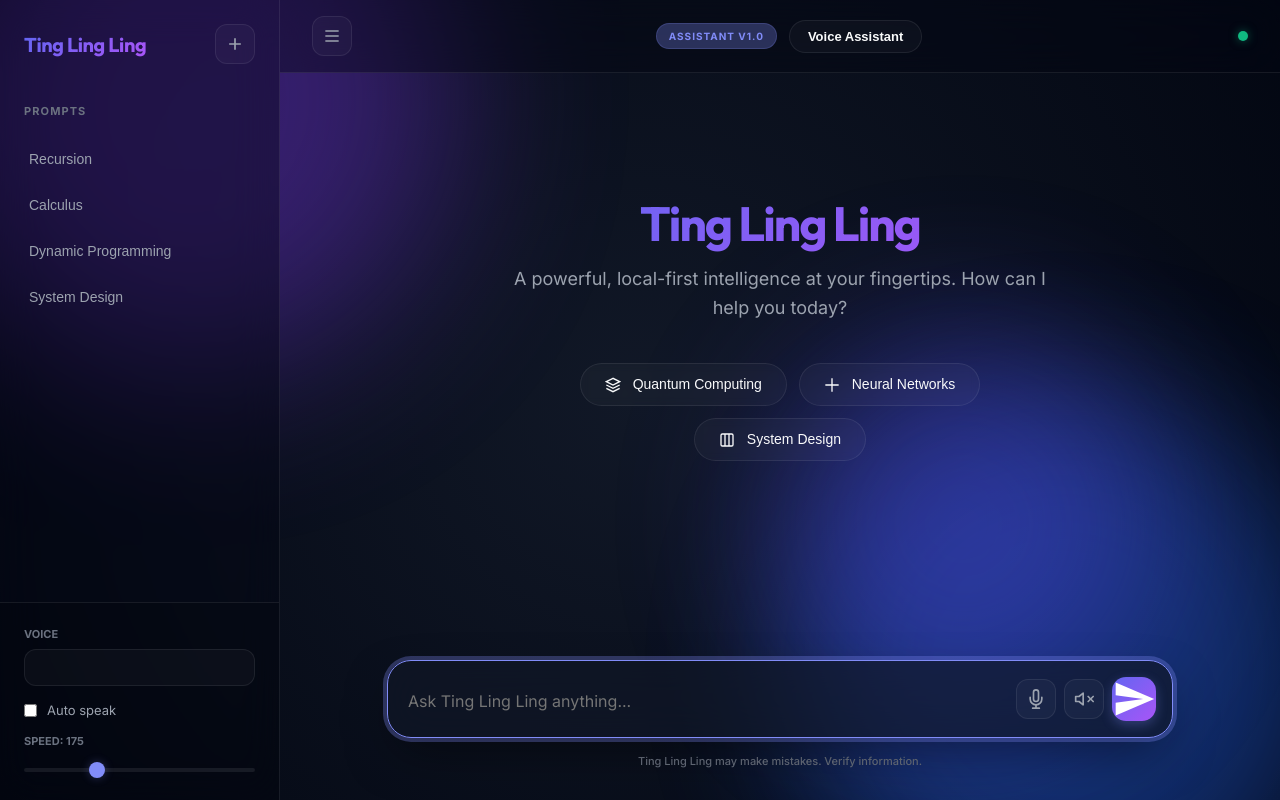
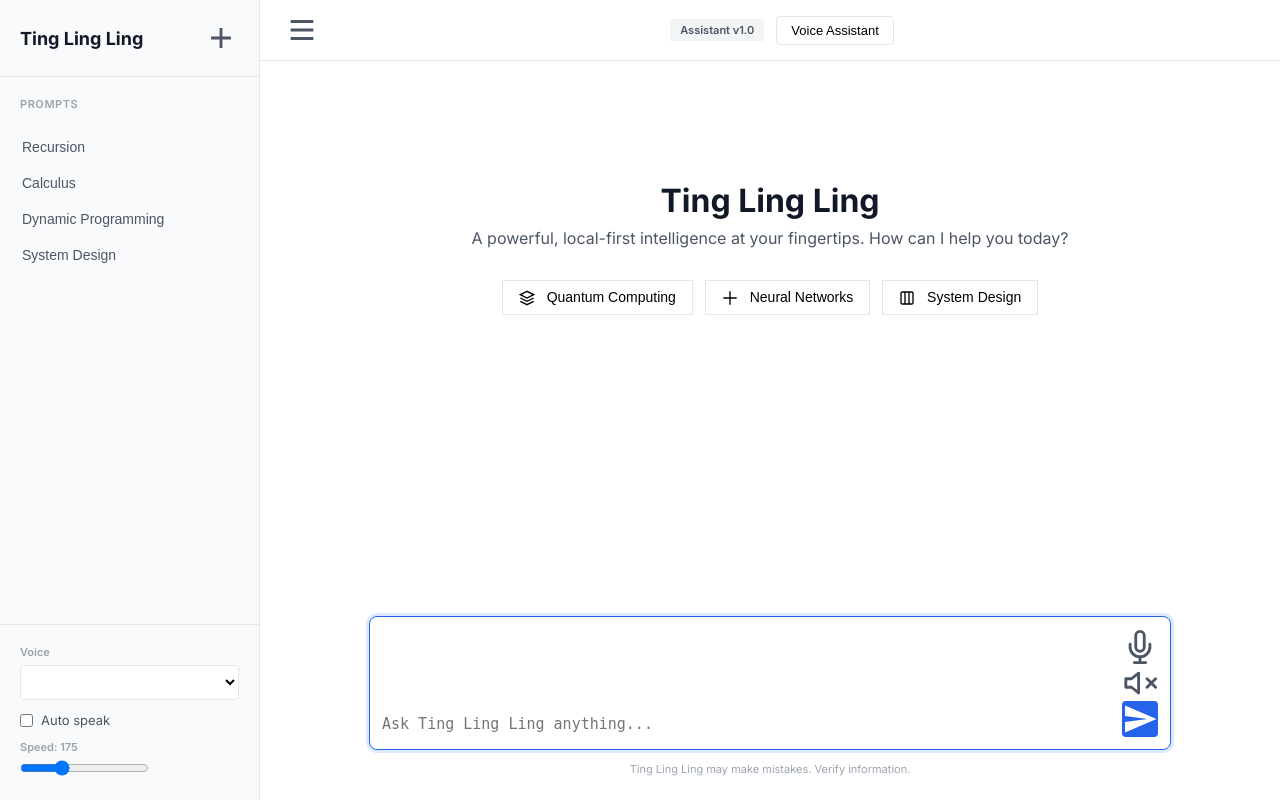
Before and after one commit to nishkarshsharma051-ai/SML-small-language-model-, a Flask app: page / in a window 1280 px wide. Run offline with Flask 3, Linux system fonts and the light colour scheme; lists and menus that the app fills with data are empty.

```diff
--- a/static/app.js
+++ b/static/app.js
@@ -11,9 +11,6 @@ const voiceRate    = document.getElementById('voiceRate');
 const rateValue   = document.getElementById('rateValue');
 const sidebar     = document.getElementById('sidebar');
 const voiceAssistantBtn = document.getElementById('voiceAssistantBtn');
-const brainModeToggle = document.getElementById('brainModeToggle');
-const modeLocalLabel = document.getElementById('modeLocalLabel');
-const modeCloudLabel = document.getElementById('modeCloudLabel');
 const stopGenBtn  = document.getElementById('stopGenBtn');
 const autoSpeakToggle = document.getElementById('autoSpeakToggle');
 const voiceVisualizer = document.getElementById('voiceVisualizer');
@@ -344,7 +341,7 @@ async function sendMessage() {
   sendBtn.disabled = true;
   if (stopGenBtn) stopGenBtn.classList.remove('hidden');
 
-  const brain_mode = (brainModeToggle && !brainModeToggle.checked) ? 'local' : 'cloud';
+  const brain_mode = 'cloud';
 
   try {
     // Prefer streaming if the browser supports it.
--- a/static/style.css
+++ b/static/style.css
@@ -1,31 +1,21 @@
-/* ─── Premium Glassmorphic Design System ──────────────────────── */
+/* ─── Clean Professional UI ─────────────────────────────────── */
 :root {
-  --bg: #030712;
-  --sidebar-bg: rgba(3, 7, 18, 0.4);
-  --glass: rgba(17, 24, 39, 0.7);
-  --glass-border: rgba(255, 255, 255, 0.08);
-  --glass-highlight: rgba(255, 255, 255, 0.03);
+  --bg: #ffffff;
+  --sidebar-bg: #f9fafb;
+  --border: #e5e7eb;
+  --text: #111827;
+  --text-muted: #4b5563;
+  --text-dim: #9ca3af;
 
-  --text: #f9fafb;
-  --text-muted: #9ca3af;
-  --text-dim: #6b7280;
+  --accent: #2563eb;
+  --accent-soft: #dbeafe;
 
-  --accent: #818cf8;
-  --accent-glow: rgba(129, 140, 248, 0.3);
-  --accent-gradient: linear-gradient(135deg, #6366f1 0%, #a855f7 100%);
+  --radius-sm: 4px;
+  --radius-md: 8px;
+  --radius-lg: 12px;
 
-  --radius-sm: 8px;
-  --radius-md: 12px;
-  --radius-lg: 20px;
-  --radius-full: 9999px;
-
-  --sidebar-w: 280px;
-  --shadow-sm: 0 1px 2px 0 rgb(0 0 0 / 0.05);
-  --shadow-md: 0 4px 6px -1px rgb(0 0 0 / 0.1), 0 2px 4px -2px rgb(0 0 0 / 0.1);
-  --shadow-lg: 0 10px 15px -3px rgb(0 0 0 / 0.1), 0 4px 6px -4px rgb(0 0 0 / 0.1);
-  --shadow-glass: 0 8px 32px 0 rgba(0, 0, 0, 0.37);
-
-  --transition: all 0.3s cubic-bezier(0.4, 0, 0.2, 1);
+  --sidebar-w: 260px;
+  --transition: all 0.2s ease;
 }
 
 *, *::before, *::after {
@@ -35,80 +25,23 @@
 }
 
 body {
-  font-family: 'Inter', -apple-system, BlinkMacSystemFont, "Segoe UI", Roboto, Helvetica, Arial, sans-serif;
+  font-family: 'Inter', -apple-system, BlinkMacSystemFont, "Segoe UI", Roboto, sans-serif;
   -webkit-font-smoothing: antialiased;
-  -moz-osx-font-smoothing: grayscale;
   background: var(--bg);
   color: var(--text);
   height: 100vh;
-  width: 100vw;
   display: flex;
   overflow: hidden;
-  position: relative;
-}
-
-/* ─── Ambient Canvas ────────────────────────────────────────── */
-.ambient-canvas {
-  position: fixed;
-  top: 0;
-  left: 0;
-  right: 0;
-  bottom: 0;
-  z-index: -1;
-  overflow: hidden;
-  background: radial-gradient(circle at 50% 50%, #111827 0%, #030712 100%);
-}
-
-.blob {
-  position: absolute;
-  filter: blur(80px);
-  opacity: 0.4;
-  border-radius: var(--radius-full);
-  animation: blob-float 20s infinite alternate;
-}
-
-.blob-purple {
-  width: 500px;
-  height: 500px;
-  background: #7c3aed;
-  top: -100px;
-  left: -100px;
-}
-
-.blob-blue {
-  width: 600px;
-  height: 600px;
-  background: #2563eb;
-  bottom: -150px;
-  right: -100px;
-  animation-delay: -5s;
-}
-
-.blob-indigo {
-  width: 400px;
-  height: 400px;
-  background: #4f46e5;
-  top: 40%;
-  left: 60%;
-  animation-delay: -10s;
-}
-
-@keyframes blob-float {
-  0% { transform: translate(0, 0) scale(1); }
-  33% { transform: translate(30px, -50px) scale(1.1); }
-  66% { transform: translate(-20px, 20px) scale(0.9); }
-  100% { transform: translate(0, 0) scale(1); }
 }
 
 /* ─── Sidebar ────────────────────────────────────────────────── */
 .sidebar {
   width: var(--sidebar-w);
   background: var(--sidebar-bg);
-  backdrop-filter: blur(20px);
-  border-right: 1px solid var(--glass-border);
+  border-right: 1px solid var(--border);
   display: flex;
   flex-direction: column;
-  transition: transform 0.4s cubic-bezier(0.4, 0, 0.2, 1), width 0.4s cubic-bezier(0.4, 0, 0.2, 1);
+  transition: width 0.3s ease, transform 0.3s ease;
   z-index: 50;
 }
 
@@ -118,433 +51,312 @@ body {
 }
 
 .sidebar-header {
-  padding: 24px;
+  padding: 20px;
   display: flex;
   align-items: center;
   justify-content: space-between;
+  border-bottom: 1px solid var(--border);
 }
 
 .logo {
-  font-family: 'Outfit', sans-serif;
   font-weight: 700;
-  font-size: 20px;
-  background: var(--accent-gradient);
-  -webkit-background-clip: text;
-  -webkit-text-fill-color: transparent;
-  letter-spacing: -0.02em;
+  font-size: 18px;
+  color: var(--text);
 }
 
 .sidebar-section-label {
-  padding: 16px 24px 8px;
+  padding: 20px 20px 8px;
   font-size: 11px;
-  font-weight: 700;
+  font-weight: 600;
   color: var(--text-dim);
   text-transform: uppercase;
-  letter-spacing: 0.1em;
+  letter-spacing: 0.05em;
 }
 
 .topic-nav {
   flex: 1;
   overflow-y: auto;
-  padding: 12px;
+  padding: 10px;
 }
 
 .topic-btn {
   width: 100%;
   background: transparent;
-  border: 1px solid transparent;
+  border: none;
   color: var(--text-muted);
   text-align: left;
-  padding: 12px 16px;
+  padding: 10px 12px;
   border-radius: var(--radius-md);
   font-size: 14px;
-  font-weight: 500;
   cursor: pointer;
   transition: var(--transition);
-  margin-bottom: 4px;
 }
 
 .topic-btn:hover {
-  background: var(--glass-highlight);
+  background: #f3f4f6;
   color: var(--text);
-  border-color: var(--glass-border);
-  transform: translateX(4px);
 }
 
 .topic-btn.active {
-  background: var(--glass-highlight);
-  border-color: rgba(129, 140, 248, 0.3);
+  background: var(--accent-soft);
   color: var(--accent);
+  font-weight: 500;
 }
 
 .sidebar-footer {
-  padding: 24px;
-  border-top: 1px solid var(--glass-border);
-  background: rgba(0, 0, 0, 0.1);
+  padding: 20px;
+  border-top: 1px solid var(--border);
 }
 
 .voice-label, .rate-label {
   font-size: 11px;
-  font-weight: 700;
+  font-weight: 600;
   color: var(--text-dim);
   display: block;
-  margin-bottom: 8px;
-  text-transform: uppercase;
+  margin-bottom: 6px;
 }
 
 .voice-select {
   width: 100%;
-  padding: 10px 12px;
-  background: rgba(255, 255, 255, 0.03);
-  border: 1px solid var(--glass-border);
-  border-radius: var(--radius-md);
-  color: var(--text);
+  padding: 8px;
+  background: white;
+  border: 1px solid var(--border);
+  border-radius: var(--radius-sm);
   font-size: 13px;
   outline: none;
-  transition: var(--transition);
-  appearance: none;
-}
-
-.voice-select:focus {
-  border-color: var(--accent);
-  box-shadow: 0 0 0 2px var(--accent-glow);
 }
 
 .check-row {
   display: flex;
   align-items: center;
-  gap: 10px;
+  gap: 8px;
   font-size: 13px;
-  margin: 16px 0;
-  cursor: pointer;
+  margin: 12px 0;
   color: var(--text-muted);
-  transition: var(--transition);
 }
 
-.check-row:hover {
-  color: var(--text);
-}
-
-.rate-slider {
-  width: 100%;
-  height: 4px;
-  background: var(--glass-border);
-  border-radius: var(--radius-full);
-  outline: none;
-  -webkit-appearance: none;
-}
-
-.rate-slider::-webkit-slider-thumb {
-  -webkit-appearance: none;
-  width: 16px;
-  height: 16px;
-  background: var(--accent);
-  border-radius: 50%;
-  cursor: pointer;
-  box-shadow: 0 0 10px var(--accent-glow);
-}
-
-/* ─── Main Content ───────────────────────────────────────────── */
+/* ─── Main Area ─────────────────────────────────────────────── */
 .main {
   flex: 1;
   display: flex;
   flex-direction: column;
   position: relative;
-  height: 100vh;
+  background: white;
 }
 
 .topbar {
-  padding: 16px 32px;
+  padding: 12px 24px;
   display: flex;
   align-items: center;
   justify-content: space-between;
-  border-bottom: 1px solid var(--glass-border);
-  background: rgba(3, 7, 18, 0.4);
-  backdrop-filter: blur(20px);
-  z-index: 40;
+  border-bottom: 1px solid var(--border);
+  background: white;
 }
 
 .icon-btn {
-  background: var(--glass-highlight);
-  border: 1px solid var(--glass-border);
-  cursor: pointer;
+  background: transparent;
+  border: 1px solid transparent;
   color: var(--text-muted);
+  width: 36px;
+  height: 36px;
+  border-radius: var(--radius-sm);
   display: flex;
   align-items: center;
   justify-content: center;
-  width: 40px;
-  height: 40px;
-  border-radius: var(--radius-md);
+  cursor: pointer;
   transition: var(--transition);
 }
 
 .icon-btn:hover {
-  background: var(--glass-border);
+  background: #f3f4f6;
   color: var(--text);
-  transform: translateY(-1px);
-}
-
-.icon-btn:active {
-  transform: scale(0.95);
-}
-
-.icon-btn svg {
-  width: 20px;
-  height: 20px;
+  border-color: var(--border);
 }
 
 .model-badge {
-  font-size: 10px;
-  font-weight: 800;
-  color: var(--accent);
-  letter-spacing: 0.1em;
-  text-transform: uppercase;
-  background: var(--accent-glow);
-  padding: 6px 12px;
+  font-size: 11px;
+  font-weight: 600;
+  color: var(--text-muted);
+  background: #f3f4f6;
+  padding: 4px 10px;
   border-radius: var(--radius-full);
-  border: 1px solid rgba(129, 140, 248, 0.2);
 }
 
 .topbar-center {
   display: flex;
+  align-items: center;
   gap: 12px;
-  align-items: center;
 }
 
 .voice-assistant-toggle, .stop-btn {
-  background: var(--glass-highlight);
-  border: 1px solid var(--glass-border);
-  padding: 8px 18px;
-  border-radius: var(--radius-full);
+  background: white;
+  border: 1px solid var(--border);
+  padding: 6px 14px;
+  border-radius: var(--radius-sm);
   font-size: 13px;
-  font-weight: 600;
+  font-weight: 500;
   cursor: pointer;
   display: flex;
   align-items: center;
   gap: 8px;
-  color: var(--text);
   transition: var(--transition);
 }
 
-.voice-assistant-toggle:hover {
-  background: var(--glass-border);
+.voice-assistant-toggle.active {
+  background: #fee2e2;
+  border-color: #f87171;
+  color: #991b1b;
 }
 
-.voice-assistant-toggle.active {
-  background: #f87171;
-  border-color: #ef4444;
-  color: white;
-}
-
-/* ─── Chat Window ────────────────────────────────────────────── */
+/* ─── Chat ─────────────────────────────────────────────────── */
 .chat-window {
   flex: 1;
   overflow-y: auto;
   padding: 40px 0;
-  scrollbar-width: thin;
-  scrollbar-color: var(--glass-border) transparent;
-}
-
-.chat-window::-webkit-scrollbar {
-  width: 6px;
-}
-
-.chat-window::-webkit-scrollbar-thumb {
-  background: var(--glass-border);
-  border-radius: var(--radius-full);
 }
 
 .welcome {
   max-width: 600px;
   margin: 10vh auto;
   text-align: center;
-  padding: 0 24px;
-  animation: fade-in-up 0.8s cubic-bezier(0.16, 1, 0.3, 1);
 }
 
 .welcome-title {
-  font-family: 'Outfit', sans-serif;
-  font-size: 48px;
-  font-weight: 700;
-  margin-bottom: 12px;
-  background: var(--accent-gradient);
-  -webkit-background-clip: text;
-  -webkit-text-fill-color: transparent;
-  letter-spacing: -0.04em;
+  font-size: 32px;
+  font-weight: 800;
+  color: var(--text);
+  margin-bottom: 8px;
 }
 
 .welcome-subtitle {
-  font-size: 18px;
   color: var(--text-muted);
-  margin-bottom: 40px;
-  line-height: 1.6;
-  font-weight: 400;
+  margin-bottom: 32px;
 }
 
 .suggestion-chips {
   display: flex;
-  flex-wrap: wrap;
   justify-content: center;
   gap: 12px;
+  flex-wrap: wrap;
 }
 
 .chip {
-  background: var(--glass-highlight);
-  border: 1px solid var(--glass-border);
-  padding: 12px 24px;
+  background: white;
+  border: 1px solid var(--border);
+  padding: 8px 16px;
   border-radius: var(--radius-full);
   font-size: 14px;
-  font-weight: 500;
   cursor: pointer;
-  color: var(--text);
   transition: var(--transition);
-  backdrop-filter: blur(4px);
 }
 
 .chip:hover {
-  background: var(--accent-gradient);
-  border-color: transparent;
-  transform: translateY(-2px);
-  box-shadow: 0 10px 20px -10px var(--accent-glow);
+  border-color: var(--accent);
+  background: var(--accent-soft);
+  color: var(--accent);
 }
 
-/* ─── Messages ───────────────────────────────────────────────── */
+/* ─── Messages ─────────────────────────────────────────────── */
 .messages {
   max-width: 800px;
   margin: 0 auto;
-  width: 100%;
-  padding: 0 32px;
+  padding: 0 24px;
   display: flex;
   flex-direction: column;
-  gap: 40px;
+  gap: 32px;
 }
 
 .message {
   display: flex;
-  gap: 20px;
-  opacity: 0;
-  transform: translateY(20px);
-  animation: message-in 0.5s cubic-bezier(0.16, 1, 0.3, 1) forwards;
+  gap: 16px;
 }
 
 .message.user {
   flex-direction: row-reverse;
 }
 
-@keyframes message-in {
-  to {
-    opacity: 1;
-    transform: translateY(0);
-  }
-}
-
 .bubble {
-  max-width: 80%;
-  font-size: 16px;
+  max-width: 85%;
+  padding: 12px 18px;
+  border-radius: var(--radius-lg);
+  font-size: 15px;
   line-height: 1.6;
-  padding: 16px 24px;
-  border-radius: var(--radius-lg);
-  position: relative;
 }
 
 .message.user .bubble {
-  background: var(--accent-gradient);
+  background: var(--accent);
   color: white;
-  border-bottom-right-radius: 4px;
-  box-shadow: 0 10px 25px -5px var(--accent-glow);
+  border-bottom-right-radius: 2px;
 }
 
 .ai-avatar {
-  width: 40px;
-  height: 40px;
-  border-radius: 12px;
-  background: var(--accent-gradient);
-  color: white;
-  font-family: 'Outfit', sans-serif;
-  font-size: 12px;
-  font-weight: 800;
+  width: 32px;
+  height: 32px;
+  background: #f3f4f6;
+  border: 1px solid var(--border);
+  border-radius: var(--radius-sm);
   display: flex;
   align-items: center;
   justify-content: center;
-  flex-shrink: 0;
-  box-shadow: 0 8px 16px -4px var(--accent-glow);
+  font-weight: 700;
+  font-size: 11px;
 }
 
 .ai-content {
   flex: 1;
-  background: var(--glass);
-  backdrop-filter: blur(12px);
-  border: 1px solid var(--glass-border);
-  padding: 20px 28px;
+  background: #f9fafb;
+  border: 1px solid var(--border);
+  padding: 16px 20px;
   border-radius: var(--radius-lg);
-  border-top-left-radius: 4px;
-  box-shadow: var(--shadow-glass);
-}
-
-.ai-text {
-  font-size: 16px;
-  color: var(--text);
-  line-height: 1.7;
+  border-top-left-radius: 2px;
 }
 
 .ai-actions {
   display: flex;
-  gap: 8px;
-  margin-top: 16px;
-  padding-top: 16px;
-  border-top: 1px solid var(--glass-border);
+  gap: 12px;
+  margin-top: 12px;
+  padding-top: 12px;
+  border-top: 1px solid var(--border);
 }
 
 .action-btn {
-  background: var(--glass-highlight);
-  border: 1px solid var(--glass-border);
-  padding: 6px 12px;
-  border-radius: var(--radius-sm);
-  color: var(--text-dim);
+  background: transparent;
+  border: none;
+  color: var(--text-muted);
+  font-size: 12px;
+  font-weight: 500;
   cursor: pointer;
   display: flex;
   align-items: center;
-  gap: 6px;
-  font-size: 12px;
-  font-weight: 600;
-  transition: var(--transition);
+  gap: 4px;
 }
 
 .action-btn:hover {
-  background: var(--glass-border);
-  color: var(--text);
+  color: var(--accent);
 }
 
-.action-btn svg {
-  width: 14px;
-  height: 14px;
-}
-
-/* ─── Input Area ─────────────────────────────────────────────── */
+/* ─── Input ────────────────────────────────────────────────── */
 .input-area {
-  padding: 32px;
+  padding: 24px;
   max-width: 850px;
   margin: 0 auto;
   width: 100%;
-  position: relative;
 }
 
 .input-container {
-  background: var(--glass);
-  backdrop-filter: blur(20px);
-  border: 1px solid var(--glass-border);
-  border-radius: 24px;
-  padding: 16px;
+  background: white;
+  border: 1px solid var(--border);
+  border-radius: var(--radius-md);
+  padding: 12px;
   display: flex;
   align-items: flex-end;
   gap: 12px;
-  box-shadow: 0 20px 50px -12px rgba(0, 0, 0, 0.5);
-  transition: var(--transition);
+  box-shadow: 0 4px 6px -1px rgba(0, 0, 0, 0.05);
 }
 
 .input-container:focus-within {
   border-color: var(--accent);
-  box-shadow: 0 0 0 4px var(--accent-glow), 0 20px 50px -12px rgba(0, 0, 0, 0.5);
+  box-shadow: 0 0 0 3px var(--accent-soft);
 }
 
 .user-input {
@@ -552,95 +364,58 @@ body {
   background: transparent;
   border: none;
   outline: none;
-  color: var(--text);
-  font-size: 16px;
-  line-height: 1.5;
+  font-size: 15px;
+  padding: 4px 0;
   resize: none;
-  max-height: 200px;
-  font-family: inherit;
-  padding: 8px 4px;
-}
-
-.input-actions {
-  display: flex;
-  gap: 8px;
-  align-items: center;
 }
 
 .send-btn {
-  width: 44px;
-  height: 44px;
-  border-radius: 14px;
-  background: var(--accent-gradient);
+  background: var(--accent);
   color: white;
   border: none;
+  width: 36px;
+  height: 36px;
+  border-radius: var(--radius-sm);
   cursor: pointer;
   display: flex;
   align-items: center;
   justify-content: center;
-  transition: var(--transition);
-  box-shadow: 0 4px 12px var(--accent-glow);
-}
-
-.send-btn:hover:not(:disabled) {
-  transform: translateY(-2px);
-  box-shadow: 0 8px 20px var(--accent-glow);
 }
 
 .send-btn:disabled {
-  opacity: 0.3;
-  filter: grayscale(1);
+  opacity: 0.5;
 }
 
 .disclaimer {
   text-align: center;
   font-size: 11px;
   color: var(--text-dim);
-  margin-top: 16px;
-  font-weight: 500;
+  margin-top: 12px;
 }
 
-/* ─── Markdown & Code ───────────────────────────────────────── */
+/* Code Blocks */
 .code-wrapper {
-  margin: 24px 0;
+  margin: 16px 0;
+  border: 1px solid var(--border);
   border-radius: var(--radius-md);
-  overflow: hidden;
-  background: #0d1117;
-  border: 1px solid var(--glass-border);
+  background: #f8fafc;
 }
 
 .code-header {
-  padding: 10px 16px;
-  background: rgba(255, 255, 255, 0.05);
+  padding: 8px 12px;
+  background: #f1f5f9;
+  border-bottom: 1px solid var(--border);
   display: flex;
   justify-content: space-between;
-  align-items: center;
   font-size: 11px;
-  font-weight: 700;
-  text-transform: uppercase;
-  color: var(--text-muted);
+  font-weight: 600;
 }
 
 pre {
-  padding: 20px !important;
+  padding: 16px !important;
   background: transparent !important;
   font-family: 'Roboto Mono', monospace !important;
-  font-size: 14px !important;
+  font-size: 13px !important;
 }
 
-/* Utils */
 .hidden { display: none; }
-
-@keyframes fade-in-up {
-  from { opacity: 0; transform: translateY(30px); }
-  to { opacity: 1; transform: translateY(0); }
-}
-
-/* Status Dot animations */
-.status-dot {
-  width: 10px;
-  height: 10px;
-  border-radius: 50%;
-  background: #4b5563;
-}
-.status-dot.ready { background: #10b981; box-shadow: 0 0 10px rgba(16, 185, 129, 0.5); }
--- a/templates/index.html
+++ b/templates/index.html
@@ -14,11 +14,6 @@
   <script defer src="https://cdn.jsdelivr.net/npm/katex@0.16.9/dist/contrib/auto-render.min.js" onload="renderMathInElement(document.body);"></script>
 </head>
 <body>
-  <div class="ambient-canvas">
-    <div class="blob blob-purple"></div>
-    <div class="blob blob-blue"></div>
-    <div class="blob blob-indigo"></div>
-  </div>
   <!-- Sidebar -->
   <aside class="sidebar" id="sidebar">
     <div class="sidebar-header">
@@ -128,6 +123,9 @@
             <svg id="speakerOnIcon" viewBox="0 0 24 24" fill="none" stroke="currentColor" stroke-width="2" stroke-linecap="round" stroke-linejoin="round"><polygon points="11 5 6 9 2 9 2 15 6 15 11 19 11 5"/><path d="M19.07 4.93a10 10 0 0 1 0 14.14M15.54 8.46a5 5 0 0 1 0 7.07"/></svg>
             <svg id="speakerOffIcon" class="hidden" viewBox="0 0 24 24" fill="none" stroke="currentColor" stroke-width="2" stroke-linecap="round" stroke-linejoin="round"><polygon points="11 5 6 9 2 9 2 15 6 15 11 19 11 5"/><line x1="23" y1="9" x2="17" y2="15"/><line x1="17" y1="9" x2="23" y2="15"/></svg>
           </button>
+          <button class="icon-btn action-icon-btn hidden" id="stopGenBtn" title="Stop generating">
+            <svg viewBox="0 0 24 24" fill="currentColor"><rect x="6" y="6" width="12" height="12" rx="2"/></svg>
+          </button>
           <button class="send-btn" id="sendBtn" title="Send">
             <svg viewBox="0 0 24 24" fill="currentColor"><path d="M2.01 21L23 12 2.01 3 2 10l15 2-15 2z"/></svg>
           </button>
```
